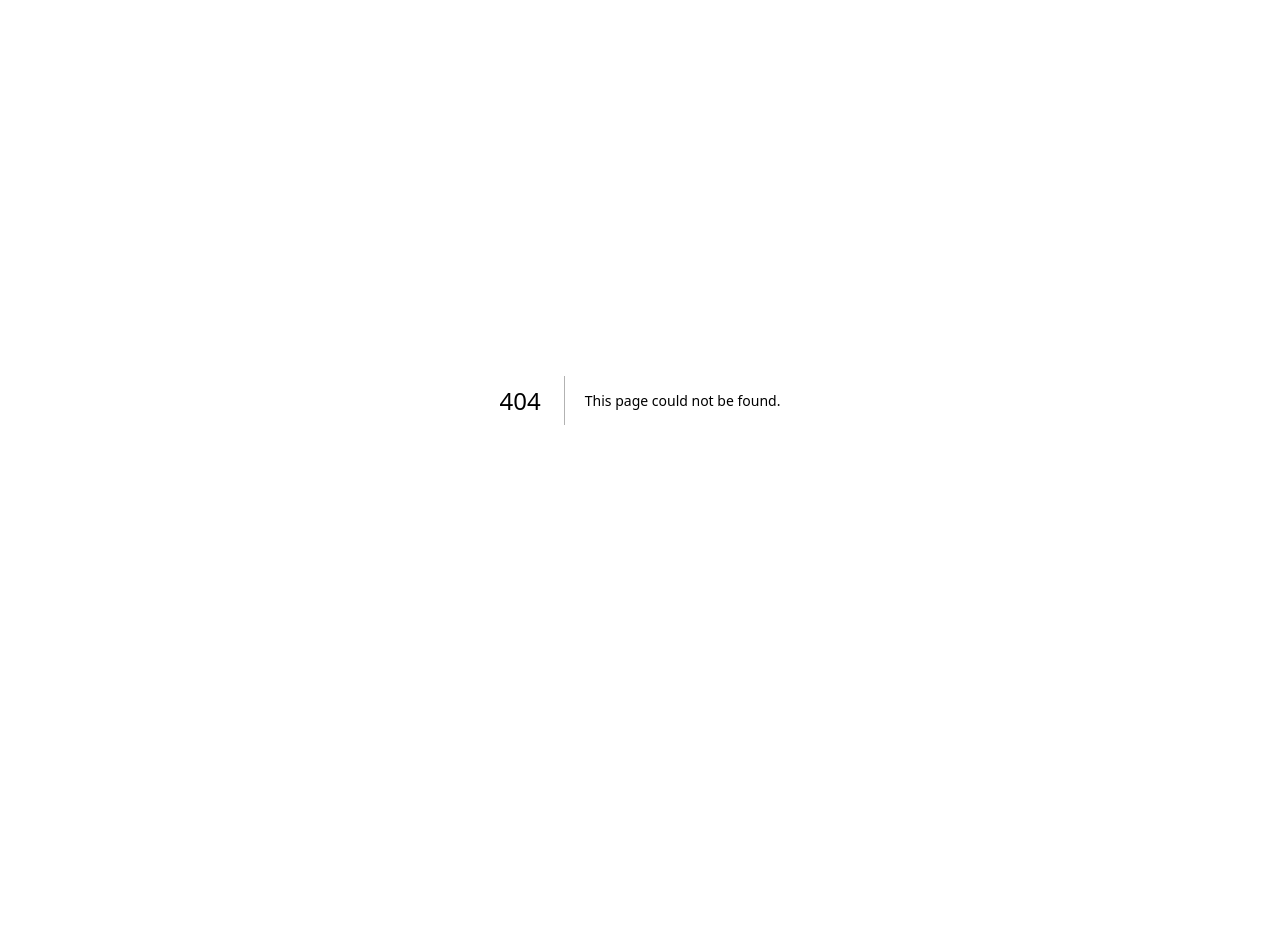
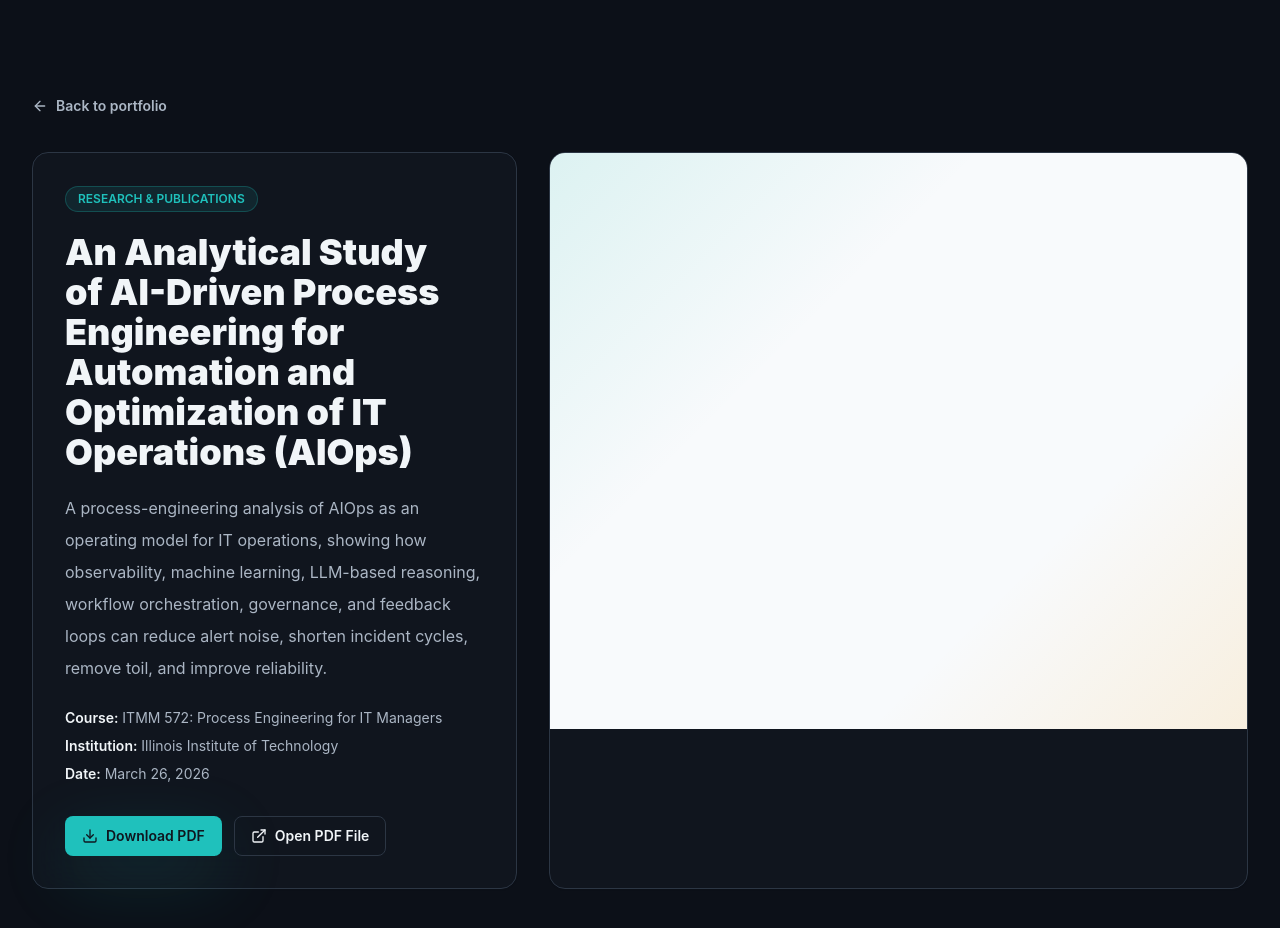
Before and after one commit to Shreevikas-BJ/shreevikas-portfolio, a Next.js app: page /research/aiops in a window 1280 px wide. Before the commit this address had no page. Shown: the top 928 px of the page. Before the commit the page ends 800 px from the top, so only its background shows below. Built offline with nearby package versions, Linux system fonts and the light colour scheme.

Commit message:
Fix portfolio PDF and contact actions

```diff
--- /dev/null
+++ b/app/research/aiops/page.tsx
@@ -0,0 +1,69 @@
+import type { Metadata } from "next";
+import Link from "next/link";
+import { ArrowLeft, Download, ExternalLink } from "lucide-react";
+import { research, siteConfig } from "@/data/portfolio";
+import { ButtonLink } from "@/components/ui/Button";
+
+export const metadata: Metadata = {
+  title: `AIOps Research Paper | ${siteConfig.name}`,
+  description:
+    "View and download Shreevikas Bangalore Jagadish's AIOps research paper on AI-driven process engineering for IT operations."
+};
+
+export default function AiopsResearchPage() {
+  return (
+    <main className="min-h-screen bg-background text-foreground">
+      <section className="section-shell">
+        <Link
+          href="/#research"
+          className="focus-ring inline-flex items-center gap-2 rounded-lg text-sm font-semibold text-muted-foreground transition hover:text-primary"
+        >
+          <ArrowLeft className="h-4 w-4" />
+          Back to portfolio
+        </Link>
+
+        <div className="mt-8 grid gap-8 lg:grid-cols-[0.82fr_1.18fr]">
+          <aside className="surface rounded-2xl p-6 lg:p-8">
+            <p className="eyebrow w-fit">Research & Publications</p>
+            <h1 className="mt-5 text-3xl font-black text-balance sm:text-4xl">
+              {research.title}
+            </h1>
+            <p className="mt-5 leading-8 text-muted-foreground">{research.summary}</p>
+
+            <div className="mt-6 space-y-2 text-sm text-muted-foreground">
+              <p>
+                <span className="font-semibold text-foreground">Course:</span> {research.course}
+              </p>
+              <p>
+                <span className="font-semibold text-foreground">Institution:</span>{" "}
+                {research.institution}
+              </p>
+              <p>
+                <span className="font-semibold text-foreground">Date:</span> {research.date}
+              </p>
+            </div>
+
+            <div className="mt-8 flex flex-wrap gap-3">
+              <ButtonLink href={research.url} download>
+                <Download className="h-4 w-4" />
+                Download PDF
+              </ButtonLink>
+              <ButtonLink href={research.url} variant="outline" external>
+                <ExternalLink className="h-4 w-4" />
+                Open PDF File
+              </ButtonLink>
+            </div>
+          </aside>
+
+          <div className="surface min-h-[72vh] overflow-hidden rounded-2xl">
+            <iframe
+              title="AIOps research paper PDF viewer"
+              src={`${research.url}#toolbar=1&navpanes=0`}
+              className="h-[72vh] w-full bg-muted"
+            />
+          </div>
+        </div>
+      </section>
+    </main>
+  );
+}
--- a/components/Contact.tsx
+++ b/components/Contact.tsx
@@ -43,7 +43,7 @@ export function Contact() {
         </div>
 
         <div className="mt-8 flex flex-wrap gap-3">
-          <ButtonLink href={`mailto:${siteConfig.email}`}>
+          <ButtonLink href={siteConfig.emailHref} external>
             <Mail className="h-4 w-4" />
             Email Me
           </ButtonLink>
--- a/components/Hero.tsx
+++ b/components/Hero.tsx
@@ -70,7 +70,7 @@ export function Hero() {
               <Linkedin className="h-4 w-4" />
               LinkedIn
             </ButtonLink>
-            <ButtonLink href={`mailto:${siteConfig.email}`} variant="outline">
+            <ButtonLink href="#contact" variant="outline">
               <Mail className="h-4 w-4" />
               Contact Me
             </ButtonLink>
--- a/components/Research.tsx
+++ b/components/Research.tsx
@@ -23,7 +23,7 @@ export function Research() {
             <p className="mt-1 text-sm text-muted-foreground">{research.institution}</p>
             <p className="mt-1 text-sm text-muted-foreground">{research.date}</p>
             <div className="mt-6 flex flex-wrap gap-3">
-              <ButtonLink href={research.url} external>
+              <ButtonLink href="/research/aiops">
                 <FileText className="h-4 w-4" />
                 View Paper
               </ButtonLink>
--- a/components/ui/Button.tsx
+++ b/components/ui/Button.tsx
@@ -41,6 +41,7 @@ export function ButtonLink({
         href={href}
         className={buttonClasses(variant, className)}
         rel={external ? "noreferrer" : undefined}
+        download={download ? "" : undefined}
       >
         {children}
       </a>
--- a/data/portfolio.ts
+++ b/data/portfolio.ts
@@ -24,6 +24,8 @@ export const siteConfig = {
   location: "Chicago, IL",
   availability: "Open to relocation",
   email: "shreevikasjagadish7@gmail.com",
+  emailHref:
+    "https://mail.google.com/mail/?view=cm&fs=1&to=shreevikasjagadish7%40gmail.com&su=Portfolio%20Inquiry",
   notificationEmail: "shreevikasj@gmail.com",
   github: "https://github.com/Shreevikas-BJ",
   linkedin: "https://www.linkedin.com/in/shreevikasbj/",
@@ -494,7 +496,7 @@ export const contactItems = [
   {
     label: "Email",
     value: siteConfig.email,
-    href: `mailto:${siteConfig.email}`,
+    href: siteConfig.emailHref,
     icon: Mail
   },
   {
```
